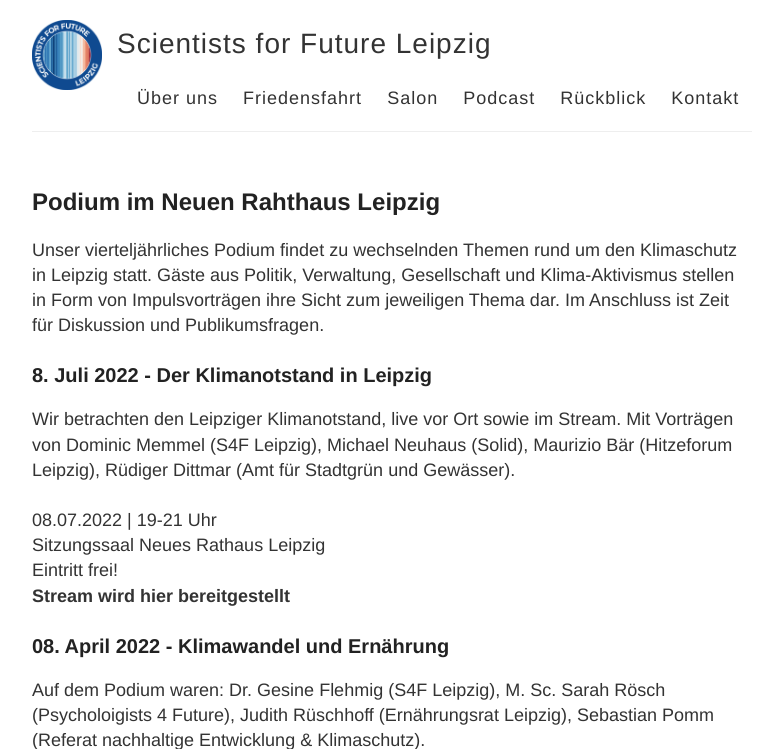
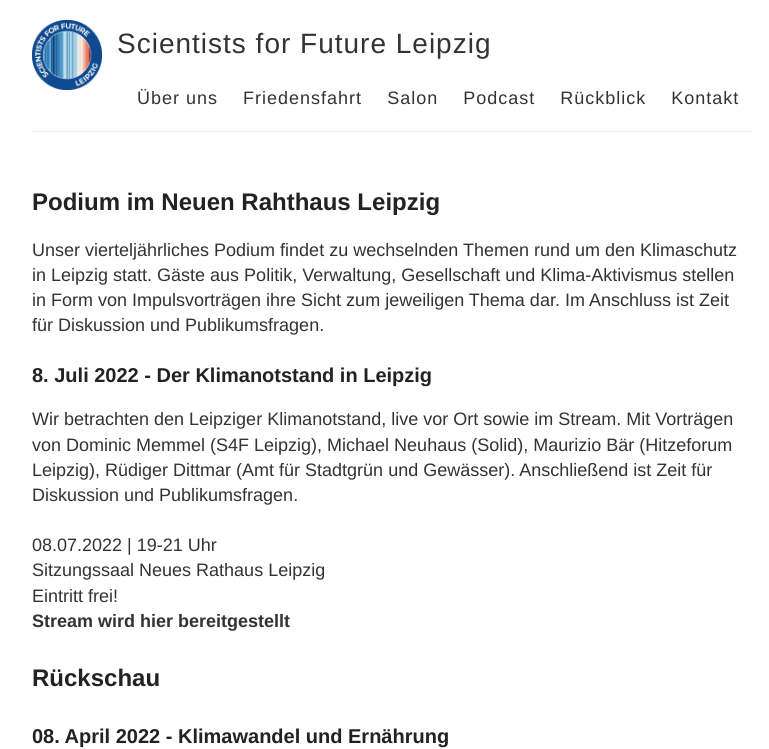
Before and after one commit to s4f-leipzig/s4f-leipzig.github.io, a Jekyll site: the page built from podium.html, in a window 1280 px wide and 900 px high, cut to the strip 0-749 px from the top of the window. Shown: the whole strip, without its empty margins (248-1017 px from the left). Built offline with Jekyll 4.4.1, drawn with Linux system fonts in a browser that asks for light colours.

Commit message:
Update podium.html

```diff
--- a/podium.html
+++ b/podium.html
@@ -5,12 +5,15 @@
 Unser vierteljährliches Podium findet zu wechselnden Themen rund um den Klimaschutz in Leipzig statt. Gäste aus Politik, Verwaltung, Gesellschaft und Klima-Aktivismus stellen in Form von Impulsvorträgen ihre Sicht zum jeweiligen Thema dar. Im Anschluss ist Zeit für Diskussion und Publikumsfragen.
 
 <h3>8. Juli 2022 - Der Klimanotstand in Leipzig</h3>
-Wir betrachten den Leipziger Klimanotstand, live vor Ort sowie im Stream. Mit Vorträgen von Dominic Memmel (S4F Leipzig), Michael Neuhaus (Solid), Maurizio Bär (Hitzeforum Leipzig), Rüdiger Dittmar (Amt für Stadtgrün und Gewässer).
+Wir betrachten den Leipziger Klimanotstand, live vor Ort sowie im Stream. Mit Vorträgen von Dominic Memmel (S4F Leipzig), Michael Neuhaus (Solid), Maurizio Bär (Hitzeforum Leipzig), Rüdiger Dittmar (Amt für Stadtgrün und Gewässer). Anschließend ist Zeit für Diskussion und Publikumsfragen.
 <br>
 <br>08.07.2022 | 19-21 Uhr
 <br>Sitzungssaal Neues Rathaus Leipzig
 <br>Eintritt frei!
 <br><b>Stream wird hier bereitgestellt</b>
+
+<br>
+<h2>Rückschau</h2>
 
 <h3>08. April 2022 - Klimawandel und Ernährung</h3>
 Auf dem Podium waren: Dr. Gesine Flehmig (S4F Leipzig), M. Sc. Sarah Rösch (Psycholoigists 4 Future), Judith Rüschhoff (Ernährungsrat Leipzig), Sebastian Pomm (Referat nachhaltige Entwicklung & Klimaschutz).
```
